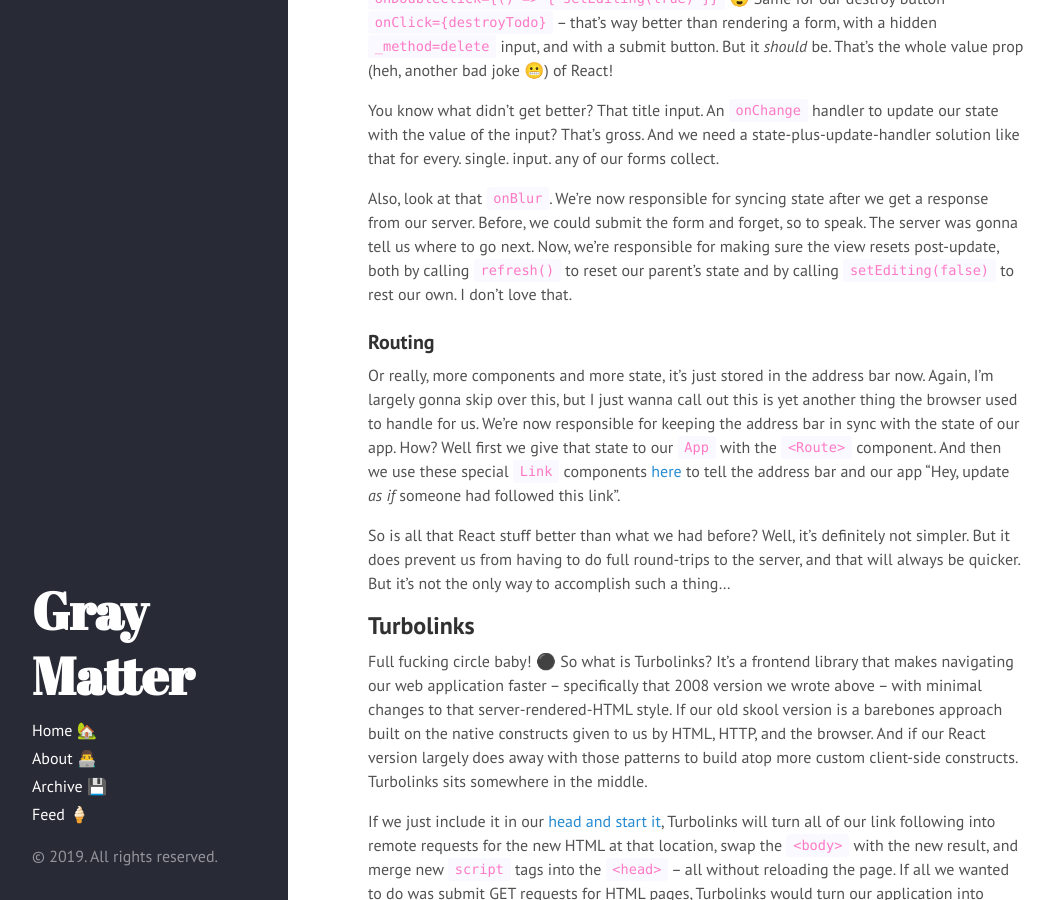
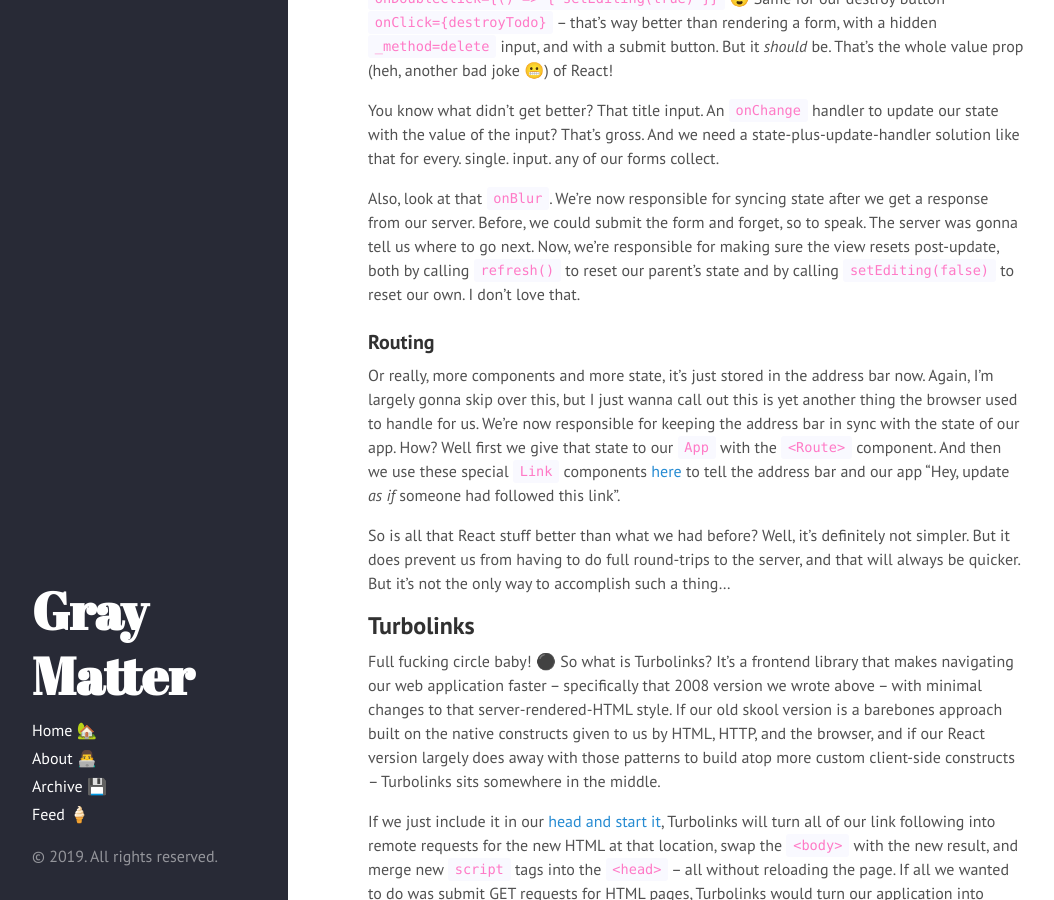
Before and after one commit to gkemmey/gray_matter, a Jekyll site: the page built from _posts/2019-03-11-making-a-case-for-turbolinks.md, in a window 1280 px wide and 900 px high, scrolled down 20406 px. Shown: the whole window, without its empty margins (0-1054 px from the left). Built offline with Jekyll 4.4.1, drawn with Linux system fonts in a browser that asks for light colours; comment, search, counter and statistics services are not loaded; some of the changed text lies outside the part shown.

Commit message:
edits post: making a (long-winded) case for turbolinks

```diff
--- a/_posts/2019-03-11-making-a-case-for-turbolinks.md
+++ b/_posts/2019-03-11-making-a-case-for-turbolinks.md
@@ -891,7 +891,7 @@ Ok, there is admittedly an elegance to `className={editing && "editing"}` and `o
 
 You know what didn't get better? That title input. An `onChange` handler to update our state with the value of the input? That's gross. And we need a state-plus-update-handler solution like that for every. single. input. any of our forms collect.
 
-Also, look at that `onBlur`. We're now responsible for syncing state after we get a response from our server. Before, we could submit the form and forget, so to speak. The server was gonna tell us where to go next. Now, we're responsible for making sure the view resets post-update, both by calling `refresh()` to reset our parent's state and by calling `setEditing(false)` to rest our own. I don't love that.
+Also, look at that `onBlur`. We're now responsible for syncing state after we get a response from our server. Before, we could submit the form and forget, so to speak. The server was gonna tell us where to go next. Now, we're responsible for making sure the view resets post-update, both by calling `refresh()` to reset our parent's state and by calling `setEditing(false)` to reset our own. I don't love that.
 
 ### Routing
 
@@ -901,7 +901,7 @@ So is all that React stuff better than what we had before? Well, it's definitely
 
 ## Turbolinks
 
-Full fucking circle baby! ⚫ So what is Turbolinks? It's a frontend library that makes navigating our web application faster -- specifically that 2008 version we wrote above -- with minimal changes to that server-rendered-HTML style. If our old skool version is a barebones approach built on the native constructs given to us by HTML, HTTP, and the browser. And if our React version largely does away with those patterns to build atop more custom client-side constructs. Turbolinks sits somewhere in the middle.
+Full fucking circle baby! ⚫ So what is Turbolinks? It's a frontend library that makes navigating our web application faster -- specifically that 2008 version we wrote above -- with minimal changes to that server-rendered-HTML style. If our old skool version is a barebones approach built on the native constructs given to us by HTML, HTTP, and the browser, and if our React version largely does away with those patterns to build atop more custom client-side constructs -- Turbolinks sits somewhere in the middle.
 
 If we just include it in our [head and start it](https://github.com/gkemmey/todomvc_express_and_ejs/blob/with-turbolinks-and-stimulus/app/assets/javascript/packs/application.js#L12-L13), Turbolinks will turn all of our link following into remote requests for the new HTML at that location, swap the `<body>` with the new result, and merge new `script` tags into the `<head>` -- all without reloading the page. If all we wanted to do was submit GET requests for HTML pages, Turbolinks would turn our application into single page app for just a single line of client-side code, and without adjusting our server at all.
 
```
Also changed, not shown: other parts of _posts/2019-03-11-making-a-case-for-turbolinks.md (+2 -2 lines).
